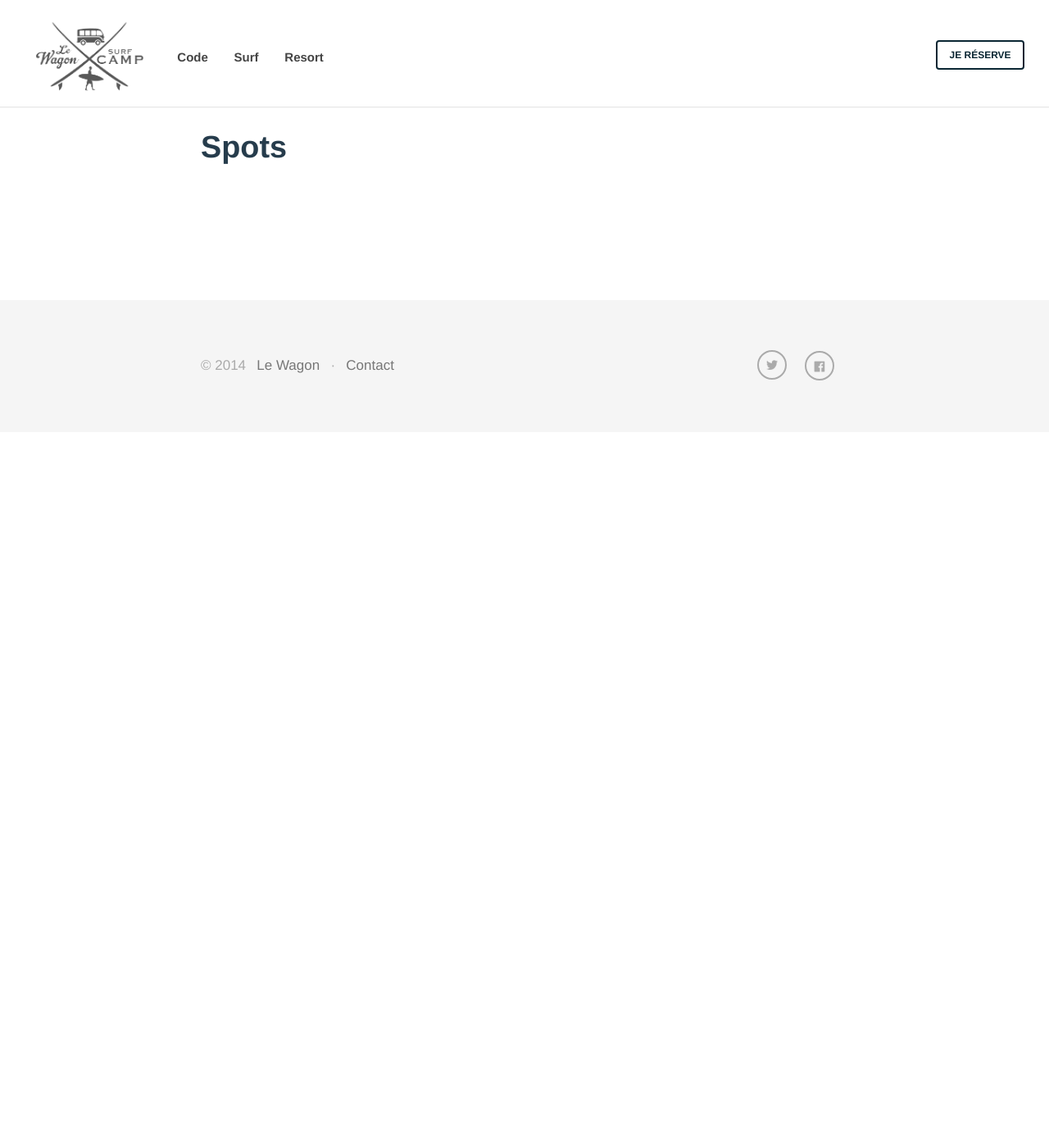
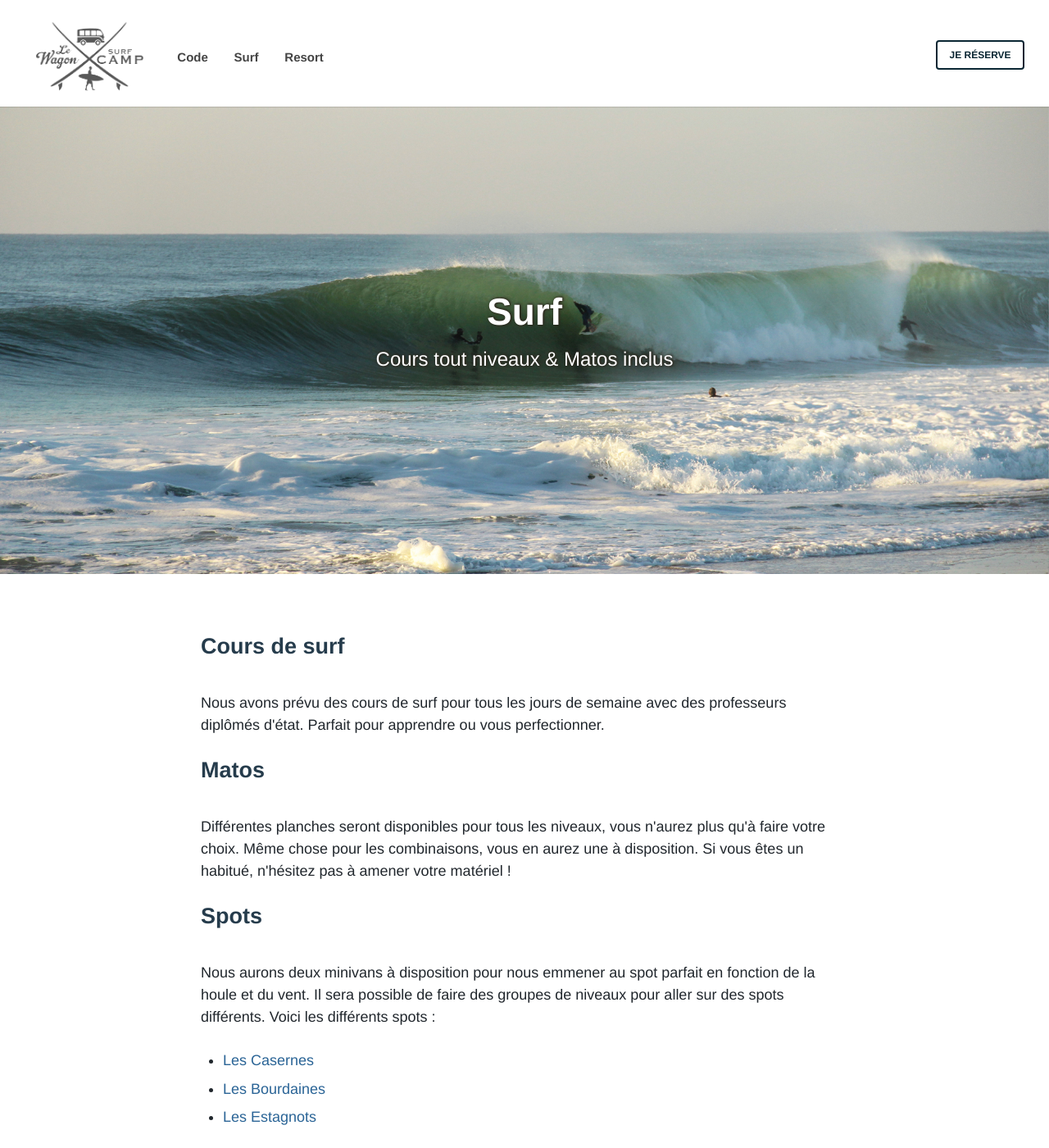
Before and after one commit to lewagon/surfcamp, a Jekyll site: the page built from surf.html, in a window 1280 px wide and 1400 px high. Shown: the whole window at 82% size. Built offline with Jekyll 4.4.1, drawn with Linux system fonts in a browser that asks for light colours.

Commit message:
Page surf

```diff
--- a/surf.html
+++ b/surf.html
@@ -2,6 +2,49 @@
 layout: default
 ---
 
+<div class="blog-cover" style="background-image:url({{ site.baseurl }}/assets/lewagon-surfdev-lagraviere-barrel-cedricm.jpg);">
+  <section>
+    <div>
+      <h1>Surf</h1>
+      <h3>Cours tout niveaux &amp; Matos inclus</h3>
+    </div>
+  </section>
+</div>
+
 <article class="container">
-  <h1>Spots</h1>
+  <h2>Cours de surf</h2>
+  <p>
+    Nous avons prévu des cours de surf pour tous les jours de semaine avec des
+    professeurs diplômés d'état. Parfait pour apprendre ou vous perfectionner.
+  </p>
+
+  <h2>Matos</h2>
+  <p>
+    Différentes planches seront disponibles pour tous les niveaux, vous n'aurez plus
+    qu'à faire votre choix. Même chose pour les combinaisons, vous en aurez une à disposition.
+    Si vous êtes un habitué, n'hésitez pas à amener votre matériel !
+  </p>
+
+  <h2>Spots</h2>
+  <p>
+    Nous aurons deux minivans à disposition pour nous emmener au spot parfait en
+    fonction de la houle et du vent. Il sera possible de faire des groupes de niveaux
+    pour aller sur des spots différents. Voici les différents spots :
+    <ul>
+      <li>
+        <a href="http://www.allosurf.net/seignosse-les-casernes-surf-bodyboard-spot-id-1095.html">Les Casernes</a>
+      </li>
+      <li>
+        <a href="http://www.allosurf.net/seignosse-les-bourdaines-surf-bodyboard-spot-id-892.html">Les Bourdaines</a>
+      </li>
+      <li>
+        <a href="http://www.allosurf.net/seignosse-les-estagnots-surf-bodyboard-spot-id-720.html">Les Estagnots</a>
+      </li>
+    </ul>
+  </p>
+  <p class="center">
+    <a href="{{site.baseurl}}/reservation" class="btn btn-large">
+      Je réserve
+    </a>
+  </p>
 </article>
```
Also changed, not shown: index.html (+5 -2 lines).
